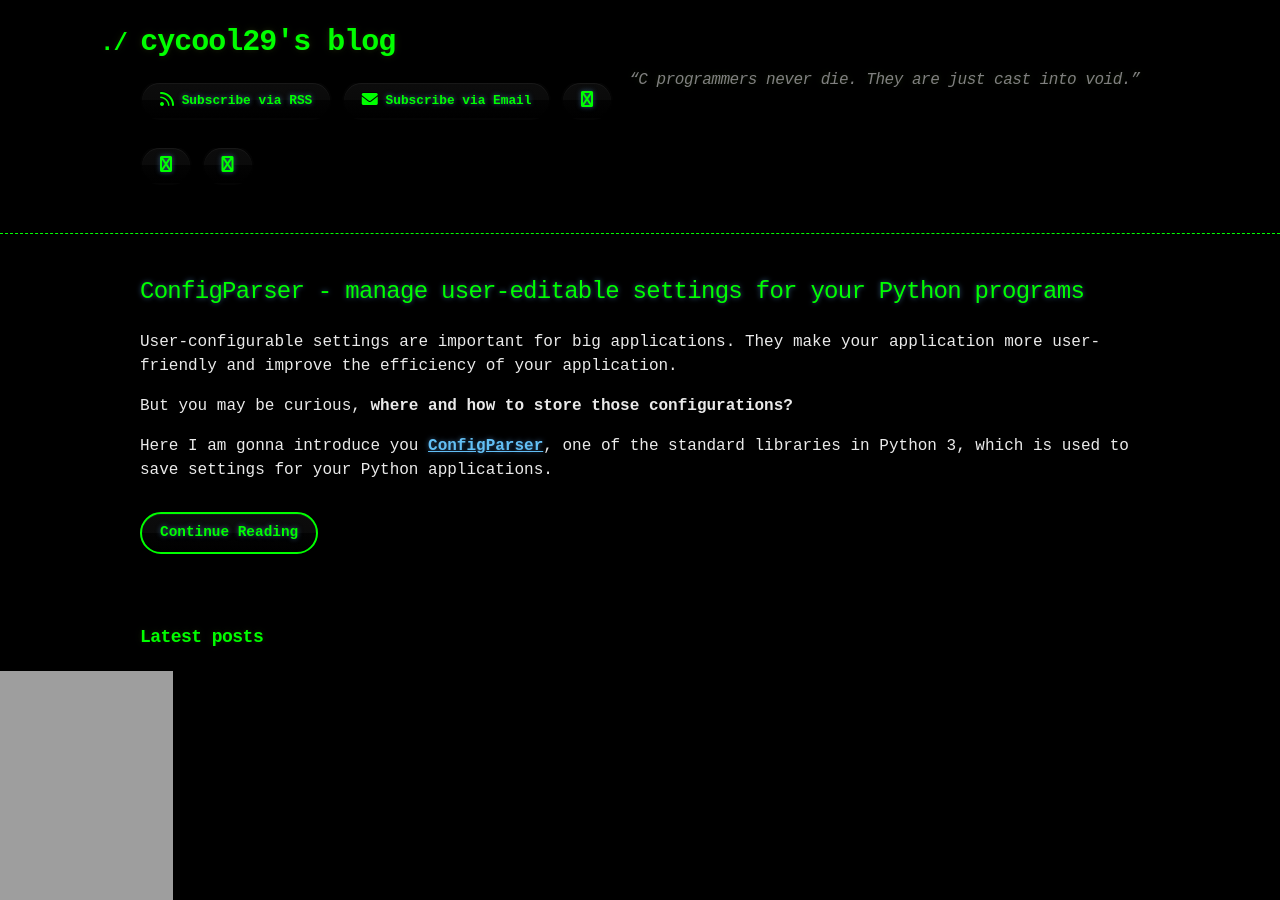
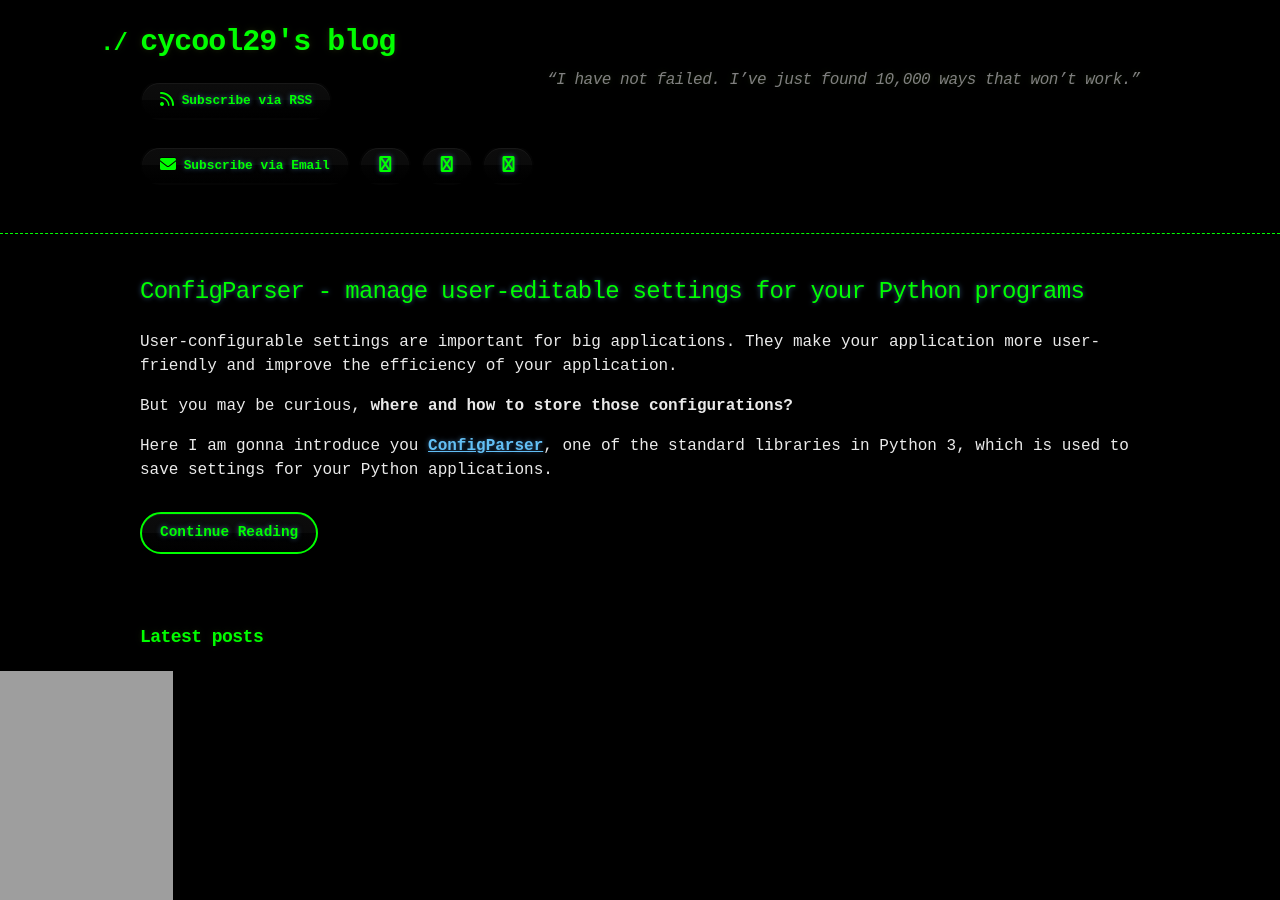
Before and after one commit to cycool29/cycool29.github.io, a Jekyll site: the page built from index.md, in a window 1280 px wide and 900 px high. Built offline with Jekyll 4.4.1, drawn with Linux system fonts in a browser that asks for light colours; a style sheet for code colours, icons or effects is not loaded.

Commit message:
Update quotes

```diff
--- a/_config.yml
+++ b/_config.yml
@@ -1,5 +1,5 @@
 title: cycool29's blog
-description: "“C programmers never die. They are just cast into void.” "
+description: "“I have not failed. I’ve just found 10,000 ways that won’t work.” "
 bio: A high school student. Intermediate in Python, Git, Bash. Learning JavaScript. He/Him. "
 author: cycool29
 url: https://cycool29.github.io
```
